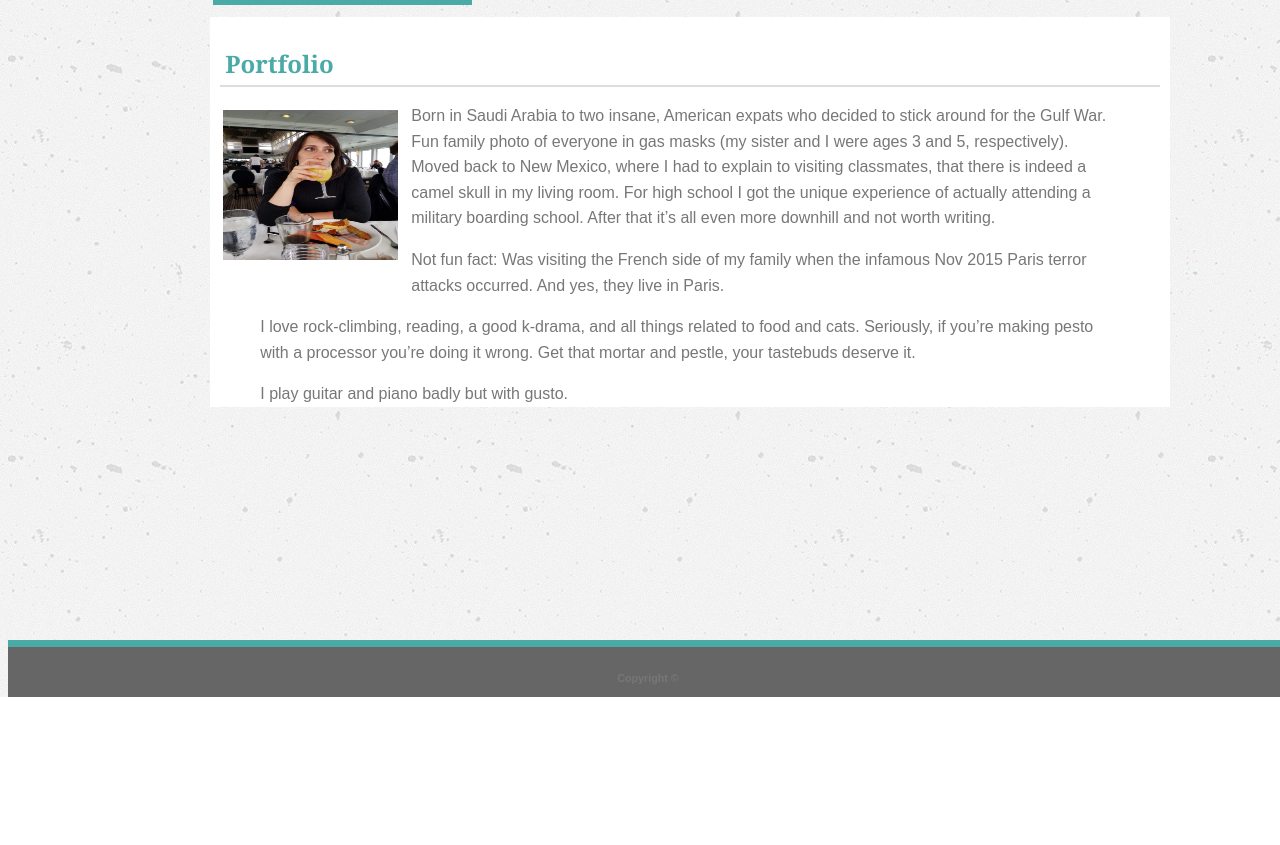
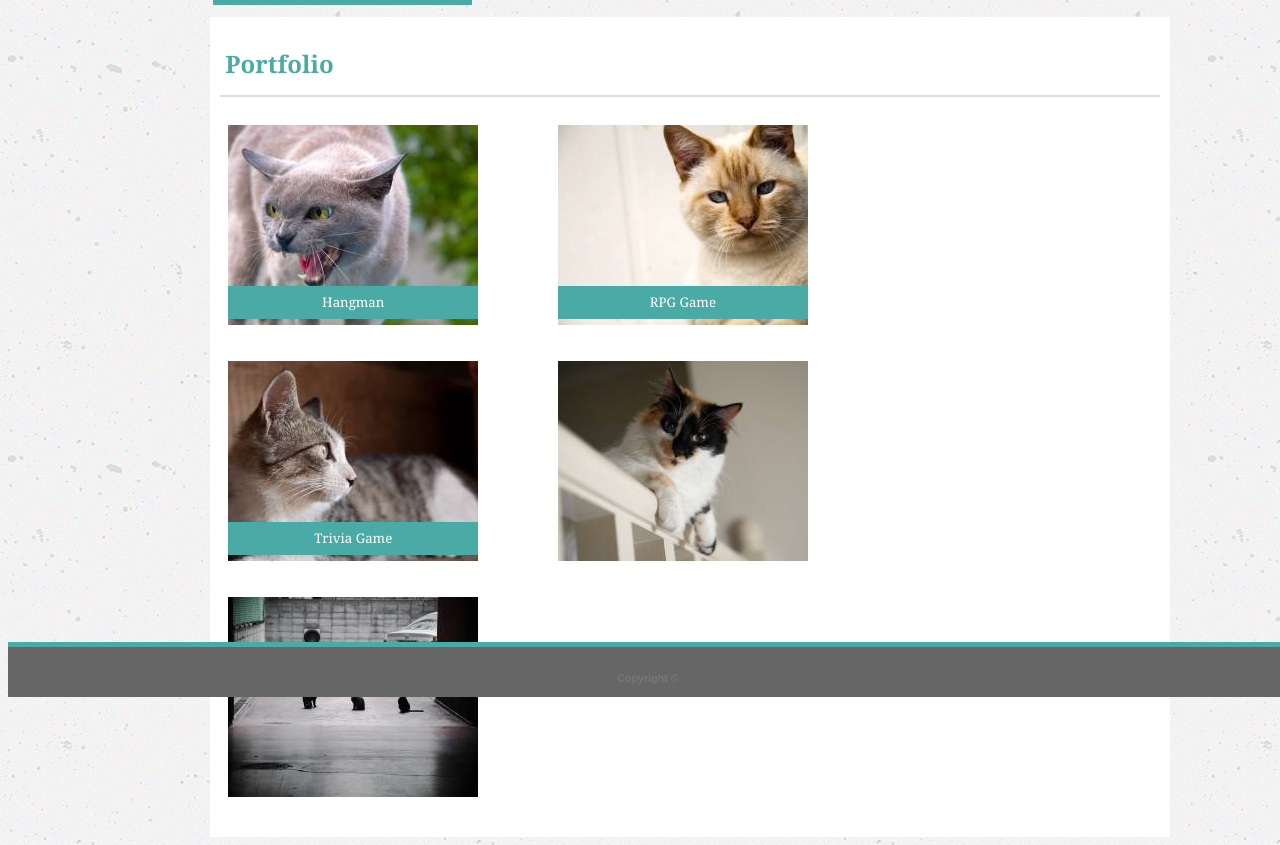
Before and after one commit to farrisat/Responsive-Portfolio, a plain HTML site: page portfolio.html in a window 1280 px wide. Shown: the part 103-948 px from the top of the page. Before the commit the page ends 800 px from the top, so only its background shows below. Drawn offline with Linux system fonts and the light colour scheme.

Commit message:
Portfolio and Contact

```diff
--- a/assets/css/style.css
+++ b/assets/css/style.css
@@ -55,25 +55,31 @@
     }
 
 
-/* background */
+/* background/general */
 body {
     background-image: url("../images/concrete-texture.png");
     font-family:'Arial', 'Helvetica Neue', Helvetica, sans-serif;
     z-index:-1;
 }
-
+#bodytitle {
+    padding: 5px;
+    padding-bottom: 15px;
+    color:#4aaaa5;
+    border-bottom: #dddddd solid 2px; margin: 10px;
+    font-family: 'Georgia', Times, Times New Roman, serif;
+}
 /* content box
  .clearfix:after {
         content: " ";
         display: block;
         clear: after; } */
 
-
+ /*index css*/
 .wrapper {
     background-color: #ffffff;
     margin-top: 120px;
     padding-top: 15px;
-
+    padding-bottom: 5px;
     margin-left: 16%;
     color: #777777;
     max-width: 960px;
@@ -86,27 +92,110 @@ img {
     padding: 3px;
 }
 
-#bodytitle {
-    padding: 5px;
-    color:#4aaaa5;
-    border-bottom: #dddddd solid 2px; margin: 10px;
-    font-family: 'Georgia', Times, Times New Roman, serif;
-
-}
-
 .aboutme {
-    justify-content: center;
+    text-align: left;
     line-height: 1.6;
     margin-left: 50px;
     margin-right: 50px;
     padding: 0px;
+}
+/* Portfolio CSS */
 
+.wrapperportfolio {
+    background-color: #ffffff;
+    height: 800px;
+    margin-top: 120px;
+    padding-top: 15px;
+    padding-bottom: 5px;
+    margin-left: 16%;
+    max-width: 960px;
+    z-index: 4;
+    color: white;
+    text-align: left;
+    font-family: 'Georgia', Times, Times New Roman, serif;
+}
 
+.column {
+    float: left;
+    width: 33.3%;
+    padding: 5px;
+}
+
+.row1::after {
+    content: "";
+    clear: both;
+    display: table;
+}
+
+.hangmanbox {
+    position: relative;
+}
+
+#hangmantext {
+    position: absolute;
+    line-height:2.5;
+    background-color: #4aaaa5;
+    text-align: center;
+    bottom: -229px;
+    width: 250px;
+    left: 13px;
+    font-weight:normal;
+
+}
+
+.rpggamebox {
+    position: relative;
+}
+
+#rpggametext {
+    position: absolute;
+    line-height:2.5;
+    background-color: #4aaaa5;
+    text-align: center;
+    bottom: -229px;
+    width: 250px;
+    left: 13px;
+    font-weight:normal;
+}
+
+.triviabox {
+    position: relative;
+}
+
+#triviatext {
+    position: absolute;
+    line-height:2.5;
+    background-color: #4aaaa5;
+    text-align: center;
+    width: 250px;
+    left: 13px;
+    font-weight:normal;
+    bottom: -229px;
+}
+
+/* Contact CSS */
+
+.wrappercontact {
+    background-color: #ffffff;
+    height: 800px;
+    margin-top: 120px;
+    padding-top: 15px;
+    padding-bottom: 5px;
+    margin-left: 16%;
+    max-width: 960px;
+    z-index: 4;
+    color: #777777;
+    text-align: left;
+    font-family: 'Arial', 'Helvetica Neue', Helvetica, sans-serif;
+}
+
+.namebox .emailbox .messagebox {
+    color: color: #777777;
 }
 
 /* footer */
 .footer {
-    border-top: solid #4aaaa5 7px;
+    border-top: solid #4aaaa5 5px;
     background-color:#666666;
     position: fixed;
     bottom: 0px;
@@ -129,4 +218,6 @@ img {
 */
 
 /*Continuing Issues
-Copyright wrong color*/
+Copyright wrong color
+My nav switched order?
+My picture borders are opposite of ex!*/
--- a/portfolio.html
+++ b/portfolio.html
@@ -21,11 +21,11 @@
         <!-- Nav Bar -->
 
             <ul class="navbar">
-                <li><a href ="about.asp" target= "_blank">About</a></li>
-                <li>|</li>
-                <li><a href = "portfolio.asp" target= "_blank"> Portfolio</a></li>
-                <li>|</li>
-                <li><a href = "contact.asp" target= "_blank"> Contact</a></li>
+                    <li><a href = "contact.asp" target= "_blank"> Contact</a></li>
+                    <li>|</li>
+                    <li><a href = "portfolio.asp" target= "_blank"> Portfolio</a></li>
+                    <li>|</li>
+                    <li><a href ="about.asp" target= "_blank">About</a></li>
              </ul>
         </header>
     </div>
@@ -33,22 +33,58 @@
 
     <div class = clearfix>
 
-        <div class = "wrapper">
+        <div class = "wrapperportfolio">
 
            <h2 id = "bodytitle">Portfolio</h2>
 
-            <img src = "assets/images/IMG_0528.JPG" alt= "Alexandria Farris" style="float:left" height="150" width="175">
+            <div class = "row1">
+                <div class = "column">
+                    <div class ="hangmanbox">
+                        <img src="./assets/images/Hangman.jpg" alt="Hangman">
+                          <h5 id = "hangmantext">Hangman</h5>
+                    </div>
+                </div>
 
-            <p class= "aboutme">Born in Saudi Arabia to two insane, American expats who decided to stick around for the Gulf War. Fun family photo of everyone in gas masks (my sister and I were ages 3 and 5, respectively). Moved back to New Mexico, where I had to explain to visiting classmates, that there is indeed a camel skull in my living room. For high school I got the unique experience of actually attending a military boarding school. After that it’s all even more downhill and not worth writing.
+                <div class = "column">
+                    <div class = "rpggamebox">
+                        <img src="./assets/images/RPG Game.jpg" alt="RPG Game">
+                        <h5 id = "rpggametext">RPG Game</h5>
+                    </div>
+                </div>
+            </div>
 
-            <p class= "aboutme">Not fun fact: Was visiting the French side of my family when the infamous Nov 2015 Paris terror attacks occurred. And yes, they live in Paris. </p>
+            <div class = "row2">
+                    <div class = "column">
+                        <div class = "triviabox">
+                            <img src="./assets/images/Trivia Game.jpg" alt="Trivia Game">
+                            <h5 id = "triviatext">Trivia Game</h5>
+                        </div>
+                    </div>
+                    <div class = "column">
+                        <img src="./assets/images/Rutgers Info Widget.jpg" alt="Rutgers Info Widget">
 
-            <p class= "aboutme">I love rock-climbing, reading, a good k-drama, and all things related to food and cats. Seriously, if you’re making pesto with a processor you’re doing it wrong. Get that mortar and pestle, your tastebuds deserve it. </p>
+                    </div>
+             </div>
 
-            <p class= "aboutme"> I play guitar and piano badly but with gusto.  </p>
+                <div class = "row3">
+                        <div class = "column">
+                            <img src="./assets/images/Rock Paper Scissors.jpg" alt="Rock Paper Scissors">
+                        </div>
+                </div>
+
+<!-- /<div class="container">
+  <img src="nature.jpg" alt="Norway" style="width:100%;">
+  <div class="text-block">
+    <h4>Nature</h4>
+    <p>What a beautiful sunrise</p>
+  </div>
+</div> -->
+            </div>
      </div>
 
     </div>
+
+
 
 
 <!--footer -->
```
Also changed, not shown: contact.html (+23 -9 lines), index.html (+4 -4 lines), assets/images/Hangman.jpg (added), assets/images/RPG Game.jpg (added), assets/images/Rock Paper Scissors.jpg (added), assets/images/Rutgers Info Widget.jpg (added), assets/images/Trivia Game.jpg (added).
